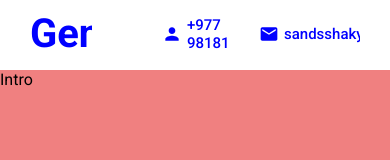
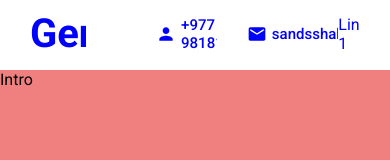
Before and after one commit to Upsyco08/Portfolio, a React (Create React App) app: page / in a window 390 px wide. Shown: the top 160 px of the page. Built offline with nearby package versions, Linux system fonts and the light colour scheme.

Commit message:
main #time 2m Added Line 1 in hamburger menu

```diff
--- a/src/Components/TopBar/TopBar.jsx
+++ b/src/Components/TopBar/TopBar.jsx
@@ -19,7 +19,7 @@ function TopBar() {
             </div>
             <div className="right">
                 <div className="hamburger">
-                    <span className='line1'></span>
+                    <span className='line1'>Line 1</span>
                     <span className='line2'></span>
                     <span className='line3'></span>
                 </div>
```
